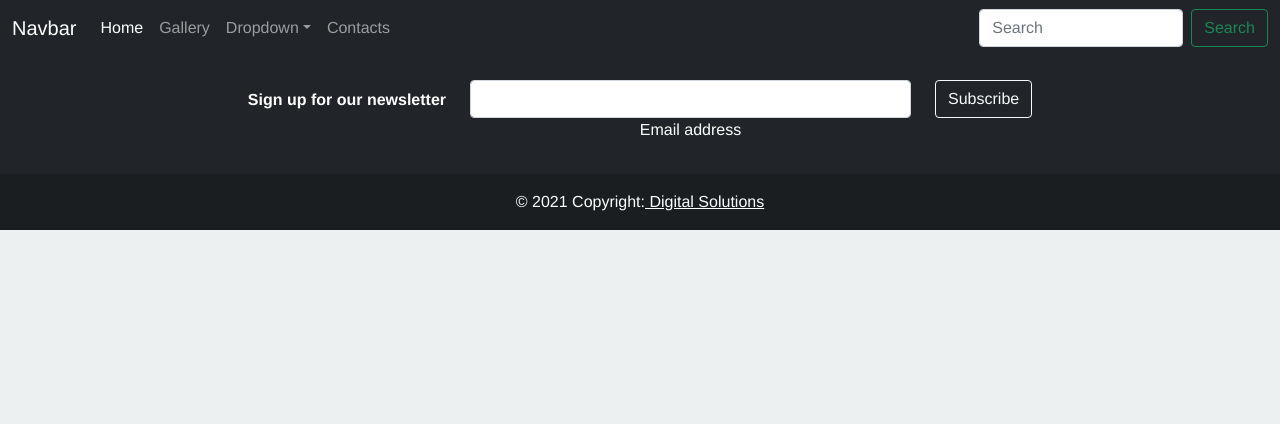
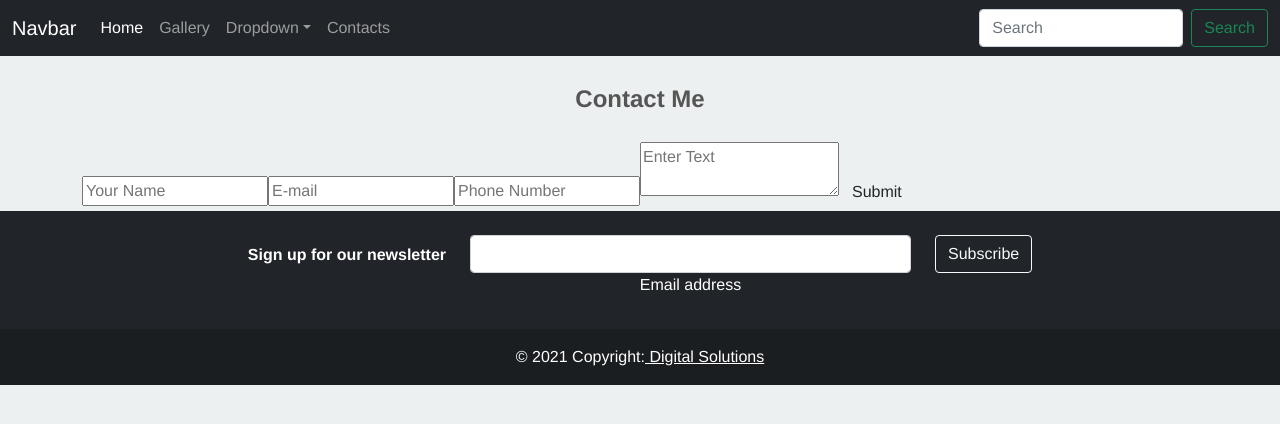
Before and after one commit to deieva/project02.11.2021, a React (Create React App) app: page /contacts in a window 1280 px wide. Shown: the top 424 px of the page. Built offline with nearby package versions, Linux system fonts and the light colour scheme.

Commit message:
Update Contacts.js

```diff
--- a/src/Views/Contacts.js
+++ b/src/Views/Contacts.js
@@ -3,9 +3,23 @@ function Contacts() {
     return (
 
         <div>
+            <div class="container">
+                <div class="content-box">
+                    <div class="left"></div>
+                    <div class="right">
+                        <h1><strong>Contact Me</strong></h1>
 
-        </div>
-    )
+                        <input type="text" class="inBar" placeholder="Your Name"/>
+                        <input type ="text" class ="inBar" placeholder="E-mail"/>
+                        <input type ="tel" class ="inBar" placeholder="Phone Number"/>
+                        <textarea type ="text" class ="inBar" placeholder="Enter Text"></textarea>
+                        <button class ="btn">Submit</button>
+                        </div>
+                        </div>
+                    </div>
+
+                </div>
+                )
 }
 
-export default Contacts;
+                export default Contacts;
```
